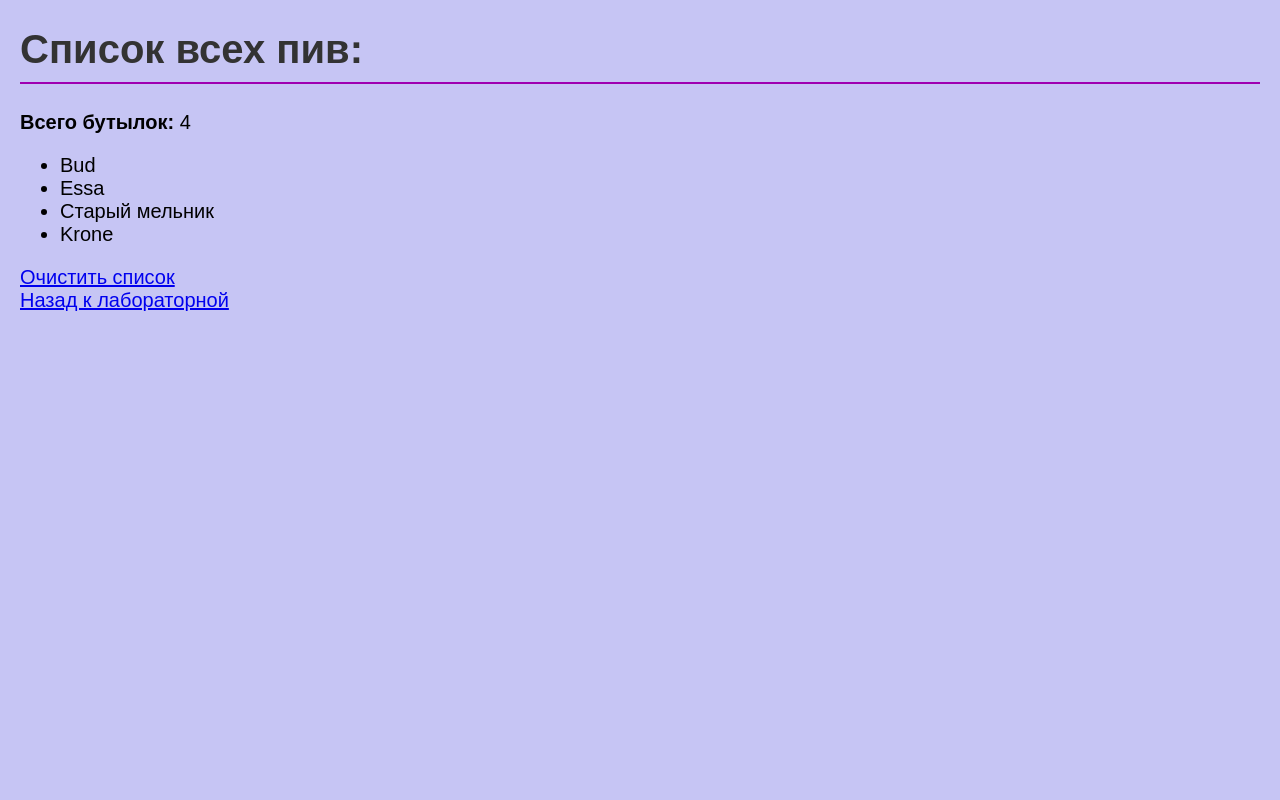
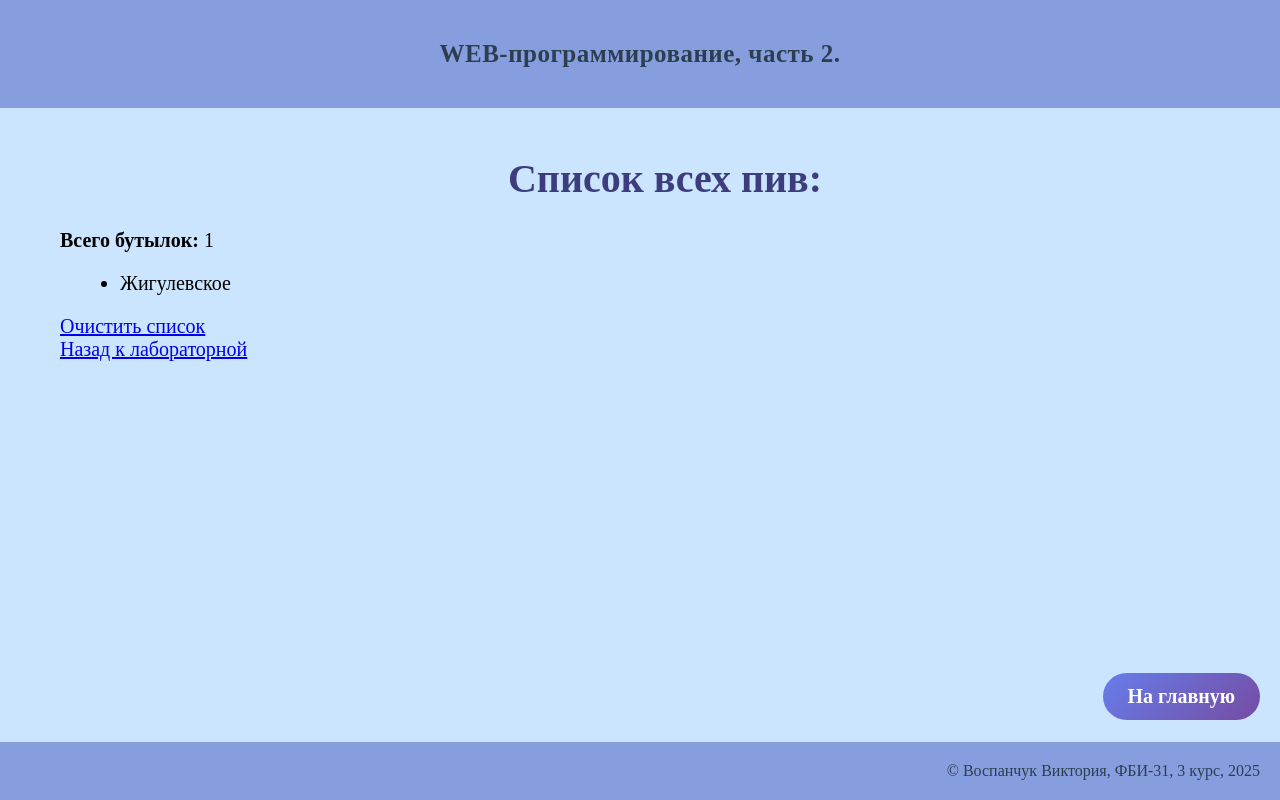
Before and after one commit to vvvicntu/vospa-back-labs, a Flask app: page /lab2/flowers in a window 1280 px wide. Run offline with Flask 3, Linux system fonts and the light colour scheme.

Commit message:
Добавление ссылок

```diff
--- a/app.py
+++ b/app.py
@@ -101,6 +101,10 @@ def index():
 
             <nav>
                 <a href="/lab1">Лабораторная работа №1</a>
+            </nav>
+
+            <nav>
+                <a href="/lab2">Лабораторная работа №2</a>
             </nav>
 
             <footer>
--- a/static/main.css
+++ b/static/main.css
@@ -5,8 +5,9 @@ body {
 
 main {
     background-color: rgb(204, 229, 255);
-    margin-bottom:20px;
+    margin-bottom:10px;
     padding: 10px;
+    padding-left: 60px;
     font-size: 20px;
 }
 
@@ -41,3 +42,43 @@ h1 {
     text-align: center;
     color: rgb(61, 61, 125);
 }
+
+ul, ol {
+    margin-left: 20px;
+    margin-bottom: 20px;
+}
+
+li {
+    margin-bottom: 8px;
+}
+
+nav {
+    text-align: center;
+    margin: 20px 0;
+}
+
+.btn {
+    display: inline-block;
+    background: linear-gradient(135deg, #667eea 0%, #764ba2 100%);
+    color: white;
+    border: none;
+    padding: 12px 25px;
+    border-radius: 25px;
+    cursor: pointer;
+    font-size: 1em;
+    transition: all 0.3s ease;
+    text-align: center;
+    text-decoration: none;
+    font-weight: 600;
+    position: fixed;
+    bottom: 80px; /* Больше чем высота футера */
+    right: 20px;
+    z-index: 100;
+}
+
+.btn:hover {
+    transform: translateY(-1px);
+    box-shadow: 0 4px 8px rgba(0, 0, 0, 0.2);
+    text-decoration: none;
+    color: white;
+}
--- a/templates/all.html
+++ b/templates/all.html
@@ -4,22 +4,19 @@
     <meta charset="UTF-8">
     <meta name="viewport" content="width=device-width, initial-scale=1.0">
     <title>Все пива</title>
+    <link rel="stylesheet" href="{{ url_for('static', filename='main.css') }}">
     <style>
-        body {
-            font-family: Arial, sans-serif;
-            font-size: 20px;
-            margin: 20px;
-            background-color: #c6c5f4;
-        }
-
-        h1 {
-            color: #333;
-            border-bottom: 2px solid #9f00b1;
-            padding-bottom: 10px;
+        main {
+            padding: 10px;
+            padding-left: 60px;
         }
     </style>
 </head>
 <body>
+    <header>
+        <b>WEB-программирование, часть 2. {% if lab_num %}Лабораторная работа 2{% endif %}</b>
+    </header>
+    <main>
         <div>
             <h1>Список всех пив:</h1>
 
@@ -37,6 +34,16 @@
                 <a href="/lab2/clear_flowers" class="clear-link">Очистить список</a><br>
                 <a href="/lab2/">Назад к лабораторной</a>
             </div>
+
+            <nav>
+                <a class="btn" href="{{ url_for('index') }}">На главную</a>
+            </nav>
         </div>
+    </main>
+
+    <footer>
+         &copy; Воспанчук Виктория, ФБИ-31, 3 курс, 2025
+    </footer>
+    </footer>
 </body>
 </html>
--- a/templates/example.html
+++ b/templates/example.html
@@ -26,6 +26,10 @@
             <li>{{ loop.index }} - {{ f.name }}: {{ f.talisman }} &#9734;</li>
             {% endfor %}
         </ul>
+
+        <nav>
+            <a class="btn" href="{{ url_for('index') }}">На главную</a>
+        </nav>
     </main>
 
     <footer>
```
Also changed, not shown: templates/base.html (+8 -5 lines), templates/lab2.html (+9 -0 lines). Lines whose indentation alone changed are shown as unchanged.
